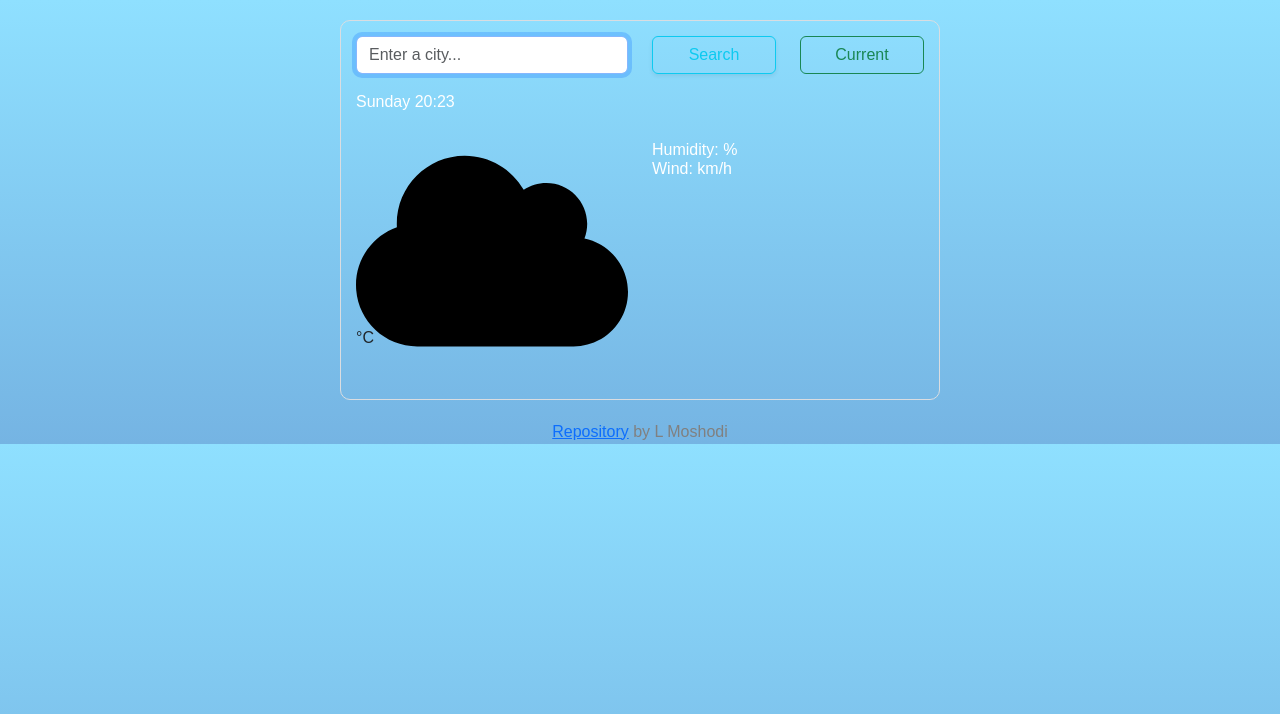
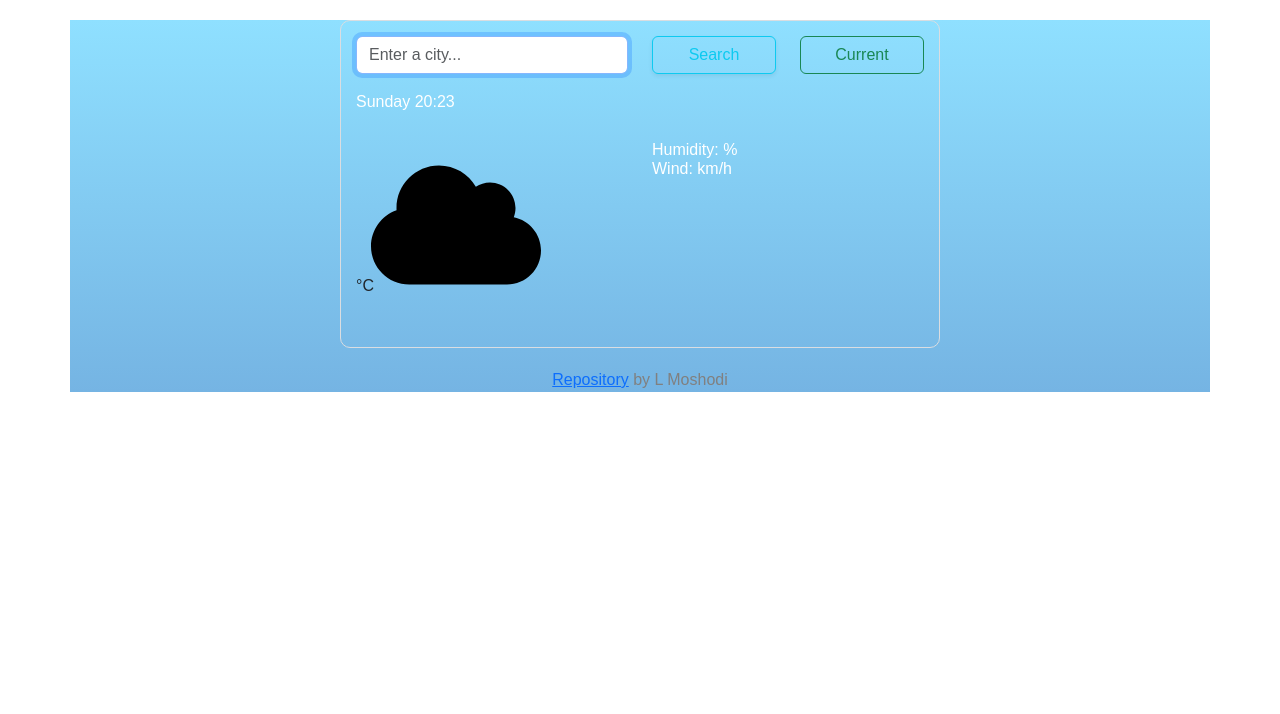
Before and after one commit to Shodi01/weather, a website built with Parcel: page src/index.html in a window 1280 px wide. Built offline with nearby package versions, Linux system fonts and the light colour scheme; no server answers.

Commit message:
update css

```diff
--- a/src/styles.css
+++ b/src/styles.css
@@ -1,9 +1,11 @@
 body {
   font-family: arial, sans-serif;
-  background: linear-gradient(#8fe0ff, #75b4e3);
 }
 
 img {
+  height: auto;
+  padding: 15px;
+  max-width: 200px;
 }
 
 h1 {
@@ -31,6 +33,10 @@ li {
 footer {
   text-align: center;
   color: grey;
+}
+
+.container {
+  background: linear-gradient(#8fe0ff, #75b4e3);
 }
 
 .weather-app {
```
